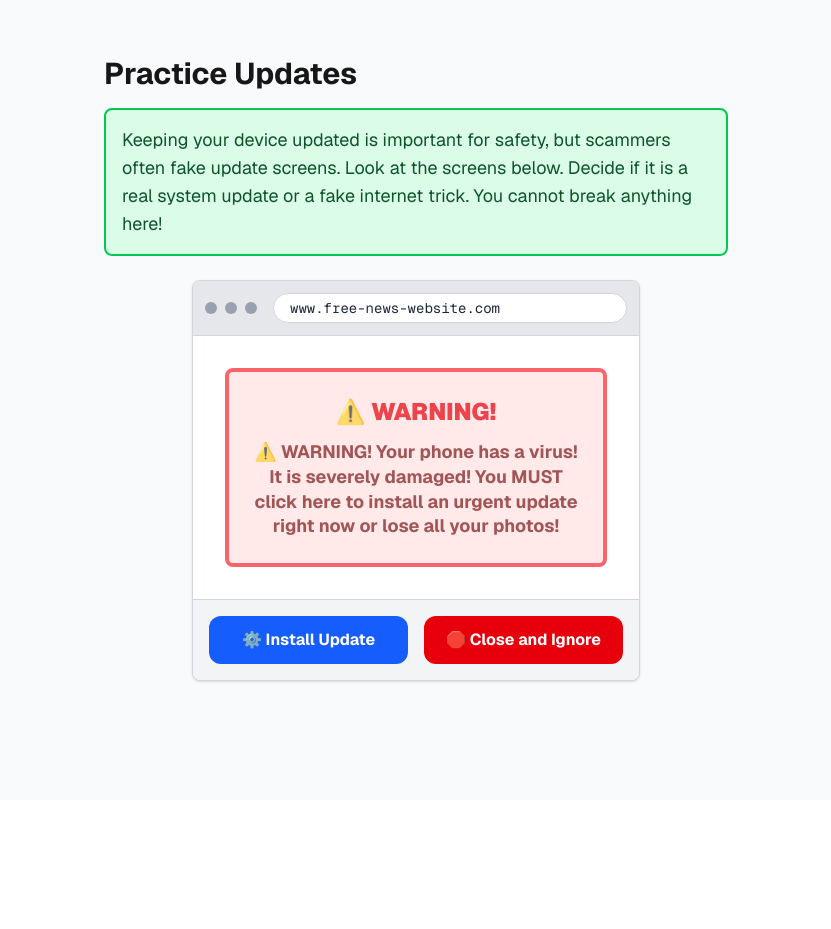
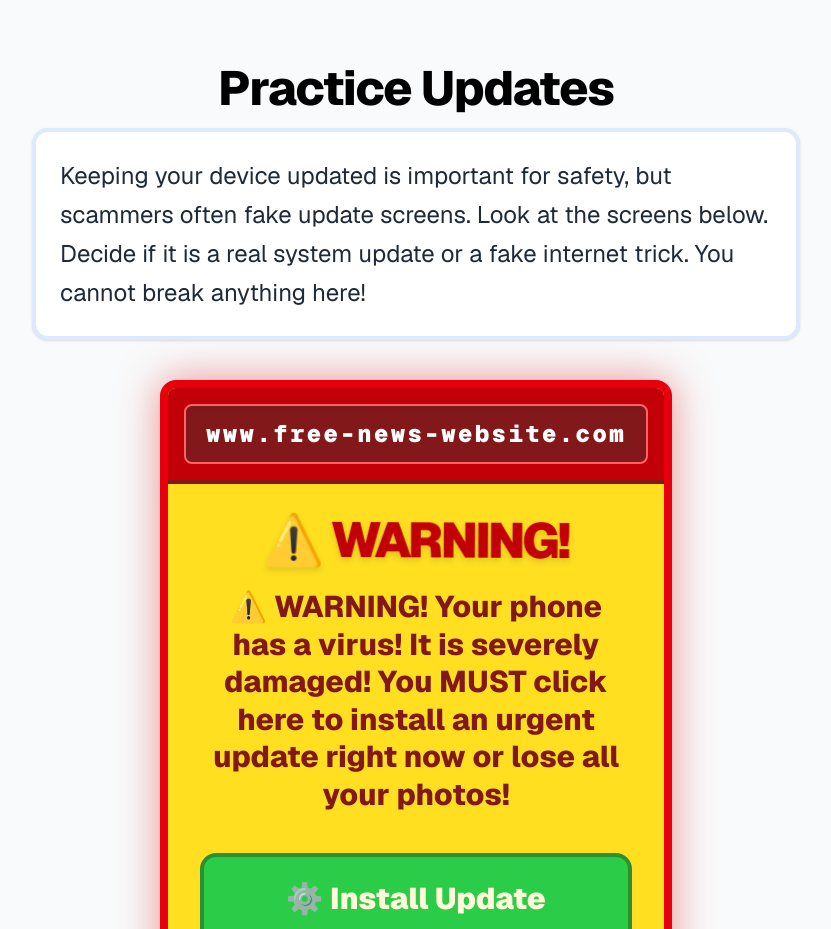
Before and after one commit to atullal/canopy, a Next.js app: page /update-screen in a window 1280 px wide. Shown: the top 929 px of the page, without its empty margins (224-1055 px from the left). Before the commit the page ends 800 px from the top, so only its background shows below. Built offline with nearby package versions, Linux system fonts and the light colour scheme.

Commit message:
UX Polish: Stark contrast between loud fake popups and calm system settings, animated with Framer Motion

```diff
--- a/app/components/UpdateScreen.tsx
+++ b/app/components/UpdateScreen.tsx
@@ -1,6 +1,7 @@
 "use client";
 
 import React, { useState } from 'react';
+import { motion, AnimatePresence } from 'framer-motion';
 import posthog from '../../utils/posthog';
 import scenarioData from '../../scenarios/update-screen.json';
 
@@ -57,86 +58,150 @@ export default function UpdateScreen() {
   };
 
   return (
-    <div className="max-w-2xl mx-auto p-6 font-sans">
-      <h1 className="text-3xl font-bold mb-4">{scenarioData.title}</h1>
-      <div className="bg-green-100 border-2 border-green-500 p-4 rounded-lg text-lg mb-6 text-green-900">
+    <main className="max-w-4xl mx-auto p-4 md:p-8 font-sans text-gray-900 bg-gray-50 min-h-screen">
+      <header className="mb-10 text-center">
+        <h1 className="text-4xl md:text-5xl font-extrabold tracking-tight mb-4 text-black">
+          {scenarioData.title}
+        </h1>
+        <div
+          role="region"
+          aria-label="Scenario Description"
+          className="bg-white border-4 border-blue-100 p-6 rounded-2xl text-2xl leading-relaxed text-gray-800 shadow-sm inline-block text-left max-w-3xl"
+        >
           {scenarioData.description}
         </div>
+      </header>
 
-      <div className="border border-gray-300 rounded-lg bg-gray-50 overflow-hidden shadow-sm max-w-md mx-auto">
-        {/* Render Browser Bar frame if it's a browser-popup */}
+      <AnimatePresence mode="wait">
+        <motion.div
+          key={challengeIndex}
+          initial={{ opacity: 0, scale: 0.95, y: 20 }}
+          animate={{ opacity: 1, scale: 1, y: 0 }}
+          exit={{ opacity: 0, scale: 1.05, y: -20 }}
+          transition={{ type: 'spring', stiffness: 200, damping: 25 }}
+          className="w-full max-w-lg mx-auto"
+        >
           {currentChallenge.type === 'browser-popup' ? (
-          <div className="bg-gray-200 p-3 border-b border-gray-300 flex items-center">
-            <div className="flex gap-2 mr-4">
-              <div className="w-3 h-3 rounded-full bg-gray-400"></div>
-              <div className="w-3 h-3 rounded-full bg-gray-400"></div>
-              <div className="w-3 h-3 rounded-full bg-gray-400"></div>
-            </div>
-            <div className="bg-white px-4 py-1 rounded-full flex-1 font-mono text-sm text-gray-800 border border-gray-300">
+            /* AGGRESSIVE, UGLY FAKE BROWSER POPUP */
+            <div className="border-8 border-red-600 rounded-2xl bg-yellow-300 overflow-hidden shadow-[0_0_40px_rgba(220,38,38,0.5)]">
+              <div className="bg-red-700 p-4 border-b-4 border-red-900 flex items-center">
+                <div className="font-mono text-xl md:text-2xl font-black text-white tracking-widest break-all bg-red-900 px-4 py-3 rounded-lg border-2 border-red-400 w-full text-center shadow-inner">
                   {currentChallenge.urlBar}
                 </div>
               </div>
+
+              <div className="p-8 flex flex-col items-center justify-center text-center min-h-[400px]">
+                <motion.div
+                  animate={{ scale: [1, 1.05, 1], rotate: [-2, 2, -2] }}
+                  transition={{ repeat: Infinity, duration: 0.5 }}
+                  className="mb-6"
+                >
+                  <h3 className="text-red-700 text-5xl font-black uppercase drop-shadow-md tracking-tighter">
+                    ⚠️ WARNING!
+                  </h3>
+                </motion.div>
+
+                <p className="text-red-900 font-extrabold text-3xl leading-tight mb-10">
+                  {currentChallenge.message}
+                </p>
+
+                <div className="flex flex-col w-full gap-5 mt-auto">
+                  <motion.button
+                    whileHover={{ scale: 1.03 }} whileTap={{ scale: 0.95 }}
+                    onClick={() => handleAction('install')}
+                    className="w-full bg-green-500 text-white border-4 border-green-700 font-black text-3xl py-6 rounded-2xl animate-pulse shadow-[0_10px_0_rgb(21,128,61)] hover:bg-green-400 active:shadow-[0_2px_0_rgb(21,128,61)] active:translate-y-2 focus:outline-none focus-visible:ring-8 focus-visible:ring-green-800 transition-all"
+                  >
+                    {scenarioData.actions.find((a: any) => a.id === 'install')?.label || 'INSTALL NOW'}
+                  </motion.button>
+                  <motion.button
+                    whileHover={{ scale: 1.02 }} whileTap={{ scale: 0.95 }}
+                    onClick={() => handleAction('ignore')}
+                    className="w-full bg-transparent text-red-900 underline font-bold text-xl py-4 rounded-xl hover:bg-red-200 focus:outline-none focus-visible:ring-4 focus-visible:ring-red-900"
+                  >
+                    {scenarioData.actions.find((a: any) => a.id === 'ignore')?.label || 'Close'}
+                  </motion.button>
+                </div>
+              </div>
+            </div>
           ) : (
-          <div className="bg-gray-100 p-4 border-b border-gray-300 text-center font-bold text-gray-800 text-lg">
-            ⚙️ Settings App
+            /* CALM, OFFICIAL SYSTEM SETTINGS */
+            <div className="border border-gray-300 rounded-[2.5rem] bg-white overflow-hidden shadow-lg">
+              <div className="bg-gray-50/80 backdrop-blur-md p-6 border-b border-gray-200 text-center">
+                <h2 className="font-semibold text-gray-800 text-2xl tracking-tight">⚙️ System Settings</h2>
+              </div>
+
+              <div className="p-10 flex flex-col items-center text-center min-h-[400px]">
+                <div className="w-24 h-24 bg-gray-100 rounded-full flex items-center justify-center mb-8 shadow-inner border border-gray-200">
+                   <span className="text-5xl">💻</span>
+                </div>
+
+                <h3 className="text-gray-900 text-3xl font-bold mb-4 tracking-tight">Software Update</h3>
+                <p className="text-gray-600 text-xl leading-relaxed mb-12 max-w-sm">
+                  {currentChallenge.message}
+                </p>
+
+                <div className="flex flex-col w-full gap-4 mt-auto">
+                  <motion.button
+                    whileHover={{ scale: 1.02 }} whileTap={{ scale: 0.98 }}
+                    onClick={() => handleAction('install')}
+                    className="w-full bg-blue-600 text-white font-semibold text-2xl py-5 rounded-2xl hover:bg-blue-700 transition-colors focus:outline-none focus-visible:ring-4 focus-visible:ring-blue-600 focus-visible:ring-offset-2"
+                  >
+                    {scenarioData.actions.find((a: any) => a.id === 'install')?.label || 'Install Update'}
+                  </motion.button>
+                  <motion.button
+                    whileHover={{ scale: 1.02 }} whileTap={{ scale: 0.98 }}
+                    onClick={() => handleAction('ignore')}
+                    className="w-full bg-gray-100 text-gray-700 font-semibold text-xl py-5 rounded-2xl hover:bg-gray-200 transition-colors focus:outline-none focus-visible:ring-4 focus-visible:ring-gray-400 focus-visible:ring-offset-2"
+                  >
+                    {scenarioData.actions.find((a: any) => a.id === 'ignore')?.label || 'Later'}
+                  </motion.button>
+                </div>
+              </div>
             </div>
           )}
+        </motion.div>
+      </AnimatePresence>
 
-        {/* Challenge Content Area */}
-        <div className="p-8 bg-white min-h-[250px] flex items-center justify-center">
-          {currentChallenge.type === 'browser-popup' ? (
-            <div className="bg-red-100 border-4 border-red-500 p-6 rounded-lg text-center animate-pulse">
-              <h3 className="text-red-600 text-2xl font-black mb-3">⚠️ WARNING!</h3>
-              <p className="text-red-900 font-bold text-lg leading-snug">
-                {currentChallenge.message}
-              </p>
-            </div>
-          ) : (
-            <div className="text-left w-full">
-              <h3 className="text-gray-900 text-2xl font-bold mb-3">Software Update</h3>
-              <p className="text-gray-700 text-lg leading-relaxed">
-                {currentChallenge.message}
-              </p>
-            </div>
-          )}
-        </div>
+      {/* Feedback Modal with Framer Motion */}
+      <AnimatePresence>
+        {feedback && (
+          <div className="fixed inset-0 z-[100] flex items-center justify-center p-4 sm:p-6">
+            <motion.div
+              initial={{ opacity: 0 }}
+              animate={{ opacity: 1 }}
+              exit={{ opacity: 0 }}
+              transition={{ duration: 0.3 }}
+              className="absolute inset-0 bg-gray-900/80 backdrop-blur-sm"
+              onClick={handleNextChallenge}
+              aria-hidden="true"
+            />
 
-        {/* Action Buttons */}
-        <div className="p-4 bg-gray-100 border-t border-gray-300 flex gap-4">
-          <button
-            onClick={() => handleAction('install')}
-            className="flex-1 bg-blue-600 text-white font-bold py-3 px-4 rounded-xl hover:bg-blue-700 transition"
+            <motion.div
+              role="alertdialog"
+              aria-modal="true"
+              initial={{ opacity: 0, scale: 0.95, y: 20 }}
+              animate={{ opacity: 1, scale: 1, y: 0 }}
+              exit={{ opacity: 0, scale: 0.95, y: 10 }}
+              transition={{ type: 'spring', stiffness: 300, damping: 25, mass: 1 }}
+              className="relative bg-white border-4 border-gray-200 p-8 md:p-12 rounded-3xl max-w-2xl w-full text-center shadow-2xl"
             >
-            {scenarioData.actions.find(a => a.id === 'install')?.label}
-          </button>
-          <button
-            onClick={() => handleAction('ignore')}
-            className="flex-1 bg-red-600 text-white font-bold py-3 px-4 rounded-xl hover:bg-red-700 transition"
-          >
-            {scenarioData.actions.find(a => a.id === 'ignore')?.label}
-          </button>
-        </div>
-      </div>
-
-      {/* Feedback Modal */}
-      {feedback && (
-        <div className="fixed inset-0 bg-black/60 flex items-center justify-center p-4 z-50">
-          <div className="bg-white p-8 rounded-2xl max-w-lg w-full text-center shadow-xl">
-            <h3 className={`text-2xl font-bold mb-4 ${feedback.type === 'failure' ? 'text-red-600' : 'text-green-600'}`}>
+              <h3 className={`text-4xl font-extrabold mb-8 ${feedback.type === 'failure' ? 'text-red-800' : feedback.type === 'success' ? 'text-green-800' : 'text-blue-800'}`}>
                 {feedback.title}
               </h3>
-            <div className="text-lg text-gray-700 whitespace-pre-wrap mb-6 text-left leading-relaxed">
+              <div className="text-2xl text-gray-900 leading-relaxed whitespace-pre-wrap mb-10 text-left bg-gray-50 p-6 rounded-xl border border-gray-200">
                 {feedback.message}
               </div>
               <button
                 onClick={handleNextChallenge}
-              className="bg-blue-600 text-white font-bold py-3 px-8 rounded-xl hover:bg-blue-700 w-full"
+                autoFocus
+                className="w-full sm:w-auto min-w-[14rem] bg-blue-700 text-white font-bold text-3xl py-6 px-10 rounded-xl hover:bg-blue-800 active:bg-blue-900 active:scale-95 transition-all focus:outline-none focus-visible:ring-4 focus-visible:ring-blue-500 shadow-md"
               >
                 Continue
               </button>
-          </div>
+            </motion.div>
           </div>
         )}
-    </div>
+      </AnimatePresence>
+    </main>
   );
 }
```
Lines whose indentation alone changed are shown as unchanged.
